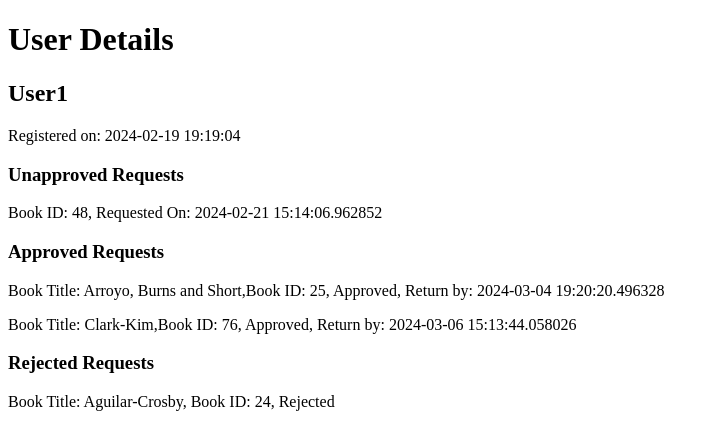
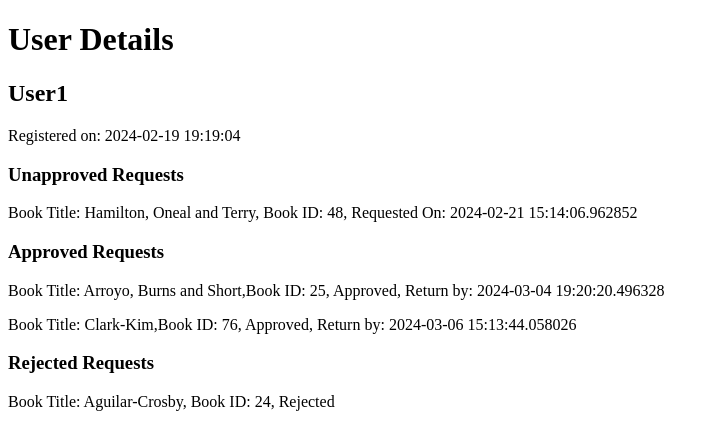
Before and after one commit to 51Hypers/AppDevProject---I, a Flask app: page /users/details in a window 1280 px wide. Shown: the top 421 px of the page, without its empty margins (0-719 px from the left). Run offline with Flask 3, Linux system fonts and the light colour scheme; data comes from the database, SQL or seed files in the repository; both versions use the stored data as it was after the commit.

Commit message:
Some Bug Fixes

```diff
--- a/app.py
+++ b/app.py
@@ -489,7 +489,7 @@ def list_all_requests():
 @app.route('/stats')
 def get_books_stats():
     requested_books = UserBook.query.filter_by(is_approved=False, is_rejected=False, t_return=None, t_deadline=None).all()
-    borrowed_books = UserBook.query.filter(is_approved=True, is_rejected=False).all()
+    borrowed_books = UserBook.query.filter_by(is_approved=True, is_rejected=False).all()
     all_books = Book.query.all()
 
     return render_template('librarian/book_stats.html', requested_books=requested_books, borrowed_books=borrowed_books, all_books=all_books, Book=Book)
--- a/templates/librarian/user_details.html
+++ b/templates/librarian/user_details.html
@@ -12,7 +12,7 @@
         <p>Registered on: {{ user.t_register.strftime('%Y-%m-%d %H:%M:%S') }}</p>
         <h3>Unapproved Requests</h3>
         {% for request in user.unapproved_requests %}
-            <p>Book ID: {{ request.book_id }}, Requested On: {{ request.t_request }}</p>
+            <p>Book Title: {{ request.book.name }}, Book ID: {{ request.book_id }}, Requested On: {{ request.t_request }}</p>
         {% else %}
             <p>No unapproved requests.</p>
         {% endfor %}
```
Also changed, not shown: instance/library.db.
